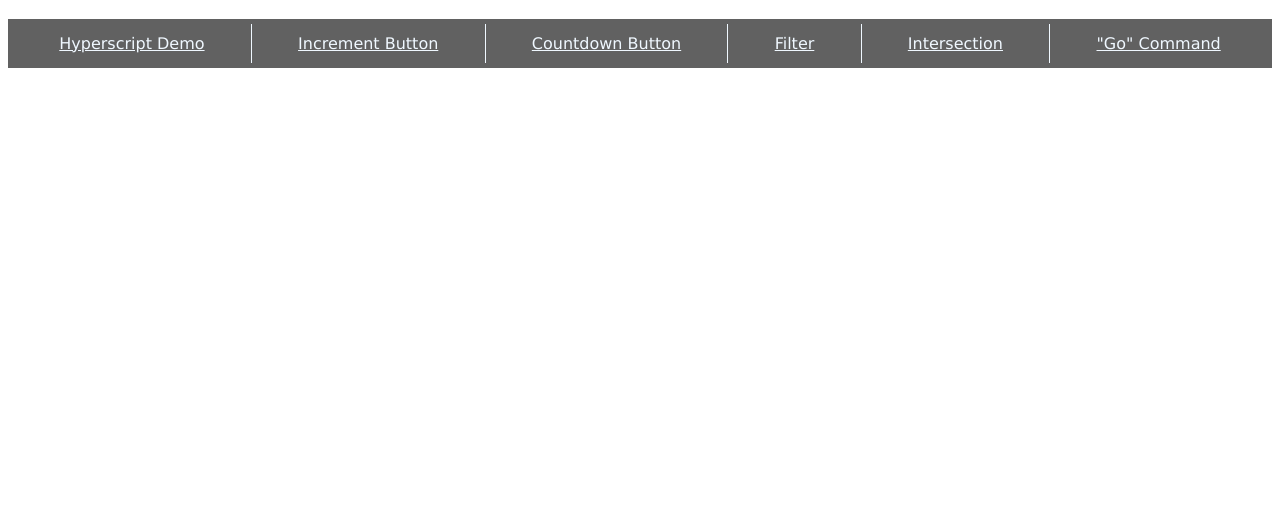
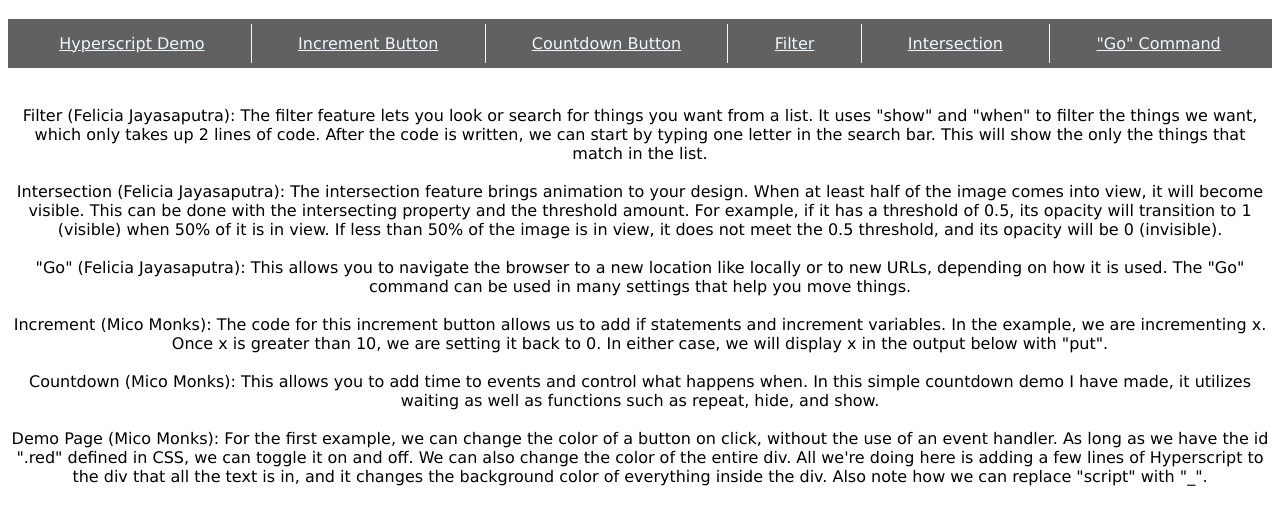
Before and after one commit to maicomarx/CSCI331FinalProject, a plain HTML site: page index.html in a window 1280 px wide. Shown: the part 62-586 px from the top of the page. Drawn offline with Linux system fonts and the light colour scheme; files that its build step writes are made by us from their sources.

Commit message:
Add files via upload

```diff
--- a/index.html
+++ b/index.html
@@ -17,6 +17,21 @@
         <a class="link" href="intersection.html">Intersection</a>
         <a class="link" href="updown.html">"Go" Command</a>
     </div>
+    <footer>
+        <br><br>
+        Filter (Felicia Jayasaputra): The filter feature lets you look or search for things you want from a list. It uses "show" and "when" to filter the things we want, which only takes up 2 lines of code. After the code is written, we can start by typing one letter in the search bar. This will show the only the things that match in the list.
+        <br><br>
+        Intersection (Felicia Jayasaputra): The intersection feature brings animation to your design. When at least half of the image comes into view, it will become visible. This can be done with the intersecting property and the threshold amount. For example, if it has a threshold of 0.5, its opacity will transition to 1 (visible) when 50% of it is in view. If less than 50% of the image is in view, it does not meet the 0.5 threshold, and its opacity will be 0 (invisible).
+        <br><br>
+        "Go" (Felicia Jayasaputra): This allows you to navigate the browser to a new location like locally or to new URLs, depending on how it is used. The "Go" command can be used in many settings that help you move things.
+        <br><br>
+        Increment (Mico Monks): The code for this increment button allows us to add if statements and increment variables. In the example, we are incrementing x. Once x is greater than 10, we are setting it back to 0. In either case, we will display x in the output below with "put".
+        <br><br>
+        Countdown (Mico Monks): This allows you to add time to events and control what happens when. In this simple countdown demo I have made, it utilizes waiting as well as functions such as repeat, hide, and show.
+        <br><br>
+        Demo Page (Mico Monks): For the first example, we can change the color of a button on click, without the use of an event handler. As long as we have the id ".red" defined in CSS, we can toggle it on and off. We can also change the color of the entire div. All we're doing here is adding a few lines of Hyperscript to the div that all the text is in, and it changes the background color of everything inside the div. Also note how we can replace "script" with "_".
+        <br><br>
+    </footer>
 
 
 
```
Also changed, not shown: 1 other file.
